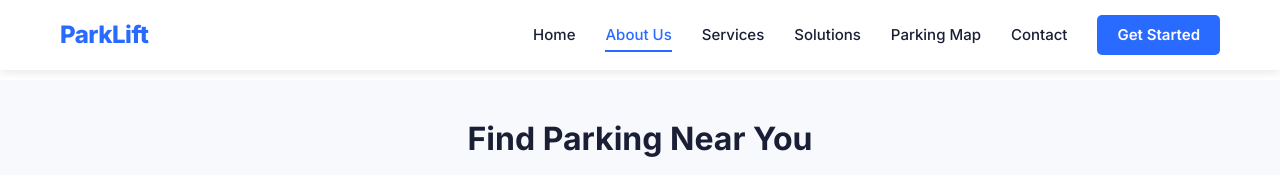
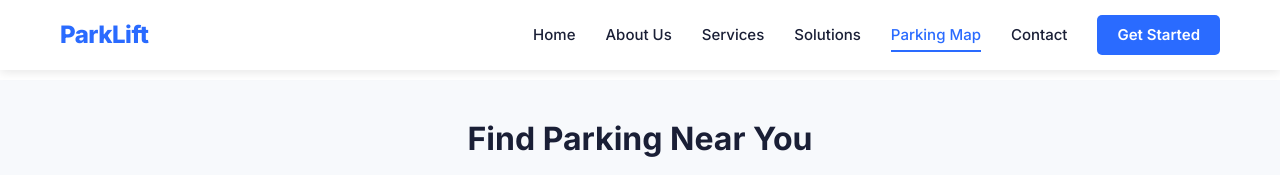
Before and after one commit to Sanya6004/Parklift-web, a website: page parking-map.html in a window 1280 px wide. Shown: the top 175 px of the page. Drawn offline with nearby package versions, Linux system fonts and the light colour scheme.

Commit message:
parking-map.html

```diff
--- a/parking-map.html
+++ b/parking-map.html
@@ -589,10 +589,10 @@
 
             <div class="nav-links" id="navLinks">
                 <a href="index.html">Home</a>
-                <a href="about.html" class="active">About Us</a>
+                <a href="about.html">About Us</a>
                 <a href="services.html">Services</a>
                 <a href="solutions.html">Solutions</a>
-                <a href="parking-map.html">Parking Map</a>
+                <a href="parking-map.html" class="active">Parking Map</a>
                 <a href="contact.html">Contact</a>
                 <a href="register.html" class="btn-get-started">Get Started</a>
             </div>
```
